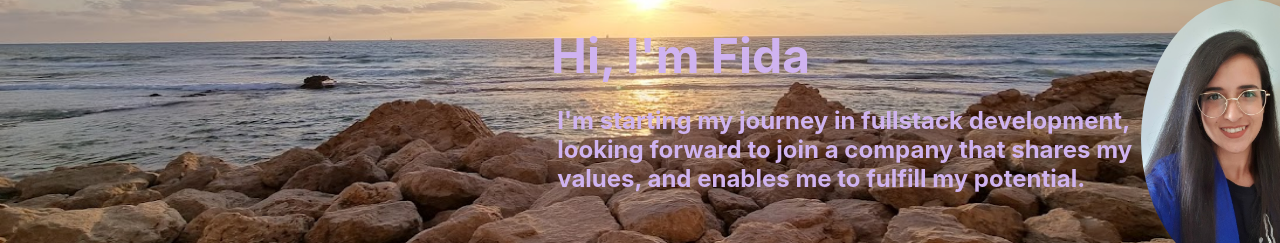
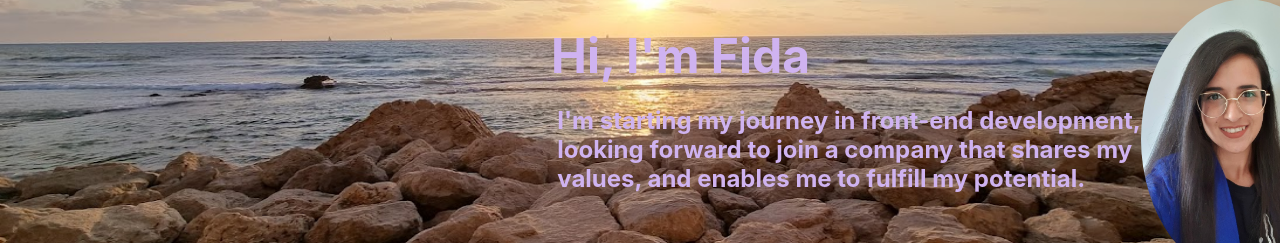
Before and after one commit to fidashn/portfolio-222, a React (Create React App) app: page / in a window 1280 px wide. Shown: the part 409-652 px from the top of the page. Built offline with nearby package versions, Linux system fonts and the light colour scheme.

Commit message:
updated cv

```diff
--- a/src/Components/Home/Home.js
+++ b/src/Components/Home/Home.js
@@ -21,7 +21,7 @@ const Home = () => {
       <HomeContent>
         <HomeH1>Hi, I'm Fida</HomeH1>
         <HomeP>
-        I'm starting my journey in fullstack development, looking forward to join a company that shares my values, and enables me to fulfill my potential.
+        I'm starting my journey in front-end development, looking forward to join a company that shares my values, and enables me to fulfill my potential.
         </HomeP>
         <HomePic><img src={Img1} height="280px" alt="me" style={{borderRadius:"50%",  boxShadow: "0.5rem 0.5rem 0.5rem #998050"}}/></HomePic>
       </HomeContent>
--- a/src/Components/Navbar/Navbar.js
+++ b/src/Components/Navbar/Navbar.js
@@ -8,7 +8,7 @@ const Navbar = () => {
       <nav className='nav'>
       <span class="name">Fida Shnakher<i class="far fa-chess-queen"></i></span>
       <ul className='ul1'>
-        <a href="FIDA-SHNAKHER-222.pdf"><button class="download">Download cv</button></a>
+        <a href="FIDA--SHNAKHER-FE.pdf"><button class="download">Download cv</button></a>
         <li><Link to="/">Home</Link></li>
         <li><Link to="projects">Projects</Link></li>
       </ul>
```
Also changed, not shown: 2 other files (tests, documents, lock files or other folders).
